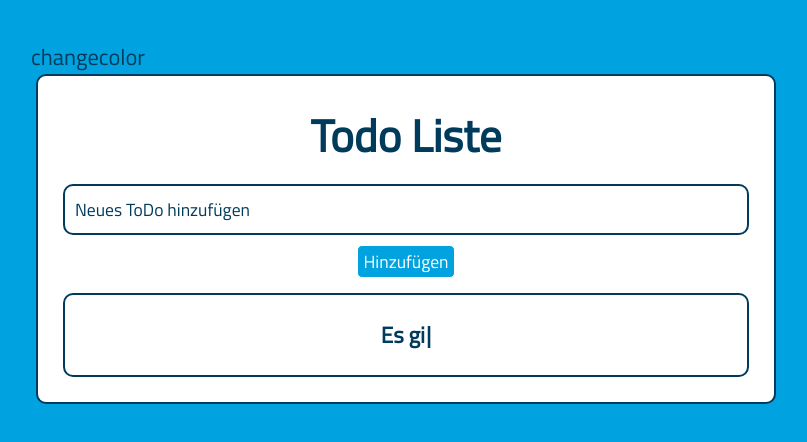
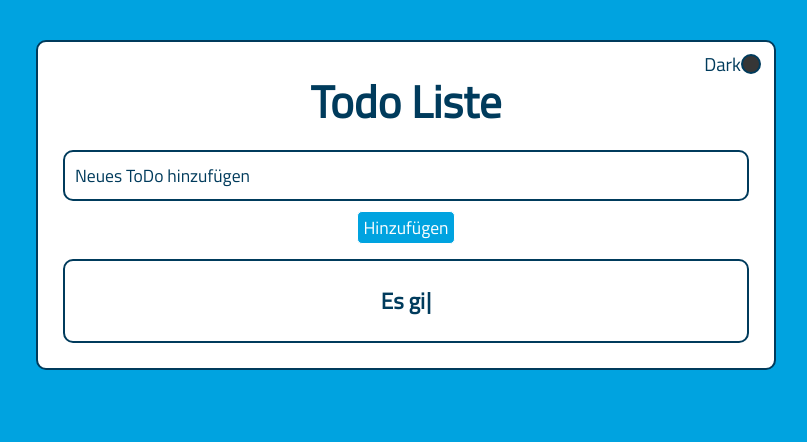
Before and after one commit to Flexxbo/todoliste, a React (Create React App) app: page / in a window 1280 px wide. Shown: the top 442 px of the page, without its empty margins (234-1041 px from the left). Built offline with nearby package versions, Linux system fonts and the light colour scheme.

Commit message:
darkmode local storage

```diff
--- a/src/App.js
+++ b/src/App.js
@@ -18,7 +18,7 @@ function App() {
   /* Everytime state changes */
   useEffect(() => {
     toLocalStorage();
-  }, [todos]);
+  }, [todos, darkmode]);
 
   /* Put input into todotitle-state  */
   const inputChangeHandler = (e) => {
@@ -70,11 +70,14 @@ function App() {
   /* Local Storage */
   const toLocalStorage = () => {
     localStorage.setItem("todos", JSON.stringify(todos));
+    localStorage.setItem("darkmode", JSON.stringify(darkmode));
   };
   const fromLocalStorage = () => {
     if (localStorage.getItem("todos") !== null) {
       let storedTodos = JSON.parse(localStorage.getItem("todos"));
       setTodos(storedTodos);
+      let storedMode = JSON.parse(localStorage.getItem("darkmode"));
+      setDarkmode(storedMode);
     } else {
       return;
     }
@@ -88,8 +91,11 @@ function App() {
   return (
     <div className='background' data-theme={darkmode ? "dark" : "light"}>
       <div className='container'>
-        <div onClick={changeTheme}>changecolor</div>
         <div className='app-container'>
+          <div className='themechange'>
+            {darkmode ? <p>Light</p> : <p>Dark</p>}
+            <div id='themechanger' onClick={changeTheme}></div>
+          </div>
           <h1>Todo Liste</h1>
 
           <div className='todoinput'>
@@ -145,7 +151,7 @@ function App() {
                 <h4>
                   <Typewriter
                     options={{
-                      strings: ["Nix zu tun?", "Es gibt immer was zu tun"],
+                      strings: ["Nix zu tun?", "Es gibt immer was zu tun..."],
                       autoStart: true,
                       loop: true,
                     }}
--- a/src/styles/mysasscopy.scss
+++ b/src/styles/mysasscopy.scss
@@ -1,6 +1,3 @@
-/*@import "config";*/
-/*@import "utilities";*/
-
 /* CSS - Reset*/
 * {
   box-sizing: border-box;
@@ -8,56 +5,6 @@
   padding: 0;
   transition: all 0.15s ease;
 }
-/*
-html {
-  --appbackground: #fff;
-  --lightColor: #dadada;
-  --click-light: #00a3e0;
-  --click-medium: #003b5c;
-  --click-dark: #363636;
-  --click-white: #fff;
-  --click-font: "Titillium Web", sans-serif;
-}
-
-html[data-theme="dark"] {
-  --appbackground: #000;
-  --lightColor: #363636;
-  --click-light: #000;
-  --click-medium: #ffc000;
-  --click-dark: #000;
-  --click-white: #ffc000;
-  --click-font: "Dosis", sans-serif;
-}*/
-
-/* General */
-/*
-body {
-  background: var(--click-light);
-  font-family: var(--click-font);
-  font-size: 1.4rem;
-
-  --appbackground: #fff;
-  --lightColor: #dadada;
-  --click-light: #00a3e0;
-  --click-medium: #003b5c;
-  --click-dark: #363636;
-  --click-white: #fff;
-  --click-font: "Titillium Web", sans-serif;
-}
-
-body .dark {
-  background: var(--click-light);
-  font-family: var(--click-font);
-  font-size: 1.4rem;
-
-  --appbackground: #000;
-  --lightColor: #363636;
-  --click-light: #000;
-  --click-medium: #ffc000;
-  --click-dark: #000;
-  --click-white: #ffc000;
-  --click-font: "Dosis", sans-serif;
-}*/
 
 .background {
   color: var(--click-medium);
@@ -97,7 +44,7 @@ body .dark {
   --click-medium: #ffc000;
   --click-dark: #000;
   --click-white: #ffc000;
-  --click-font: "Dosis", sans-serif;
+  //--click-font: "Dosis", sans-serif;
 }
 
 /* Utilities */
@@ -209,6 +156,29 @@ body .dark {
   }
 }
 
+/* Darkmode Button */
+.themechange {
+  //width: 50px;
+  font-size: smaller;
+  position: absolute;
+  right: 20px;
+  top: 10px;
+  display: inline-flex;
+  text-align: right;
+  align-items: center;
+  vertical-align: middle;
+  color: var(--click-medium);
+}
+
+#themechanger {
+  height: 20px;
+  width: 20px;
+  background-color: var(--click-dark);
+  border: 2px solid var(--click-medium);
+  border-radius: 50%;
+  cursor: pointer;
+}
+
 /* Smartphones, display buttons underneath todo-text*/
 @media (max-width: 500px) {
   .todoitem {
```
